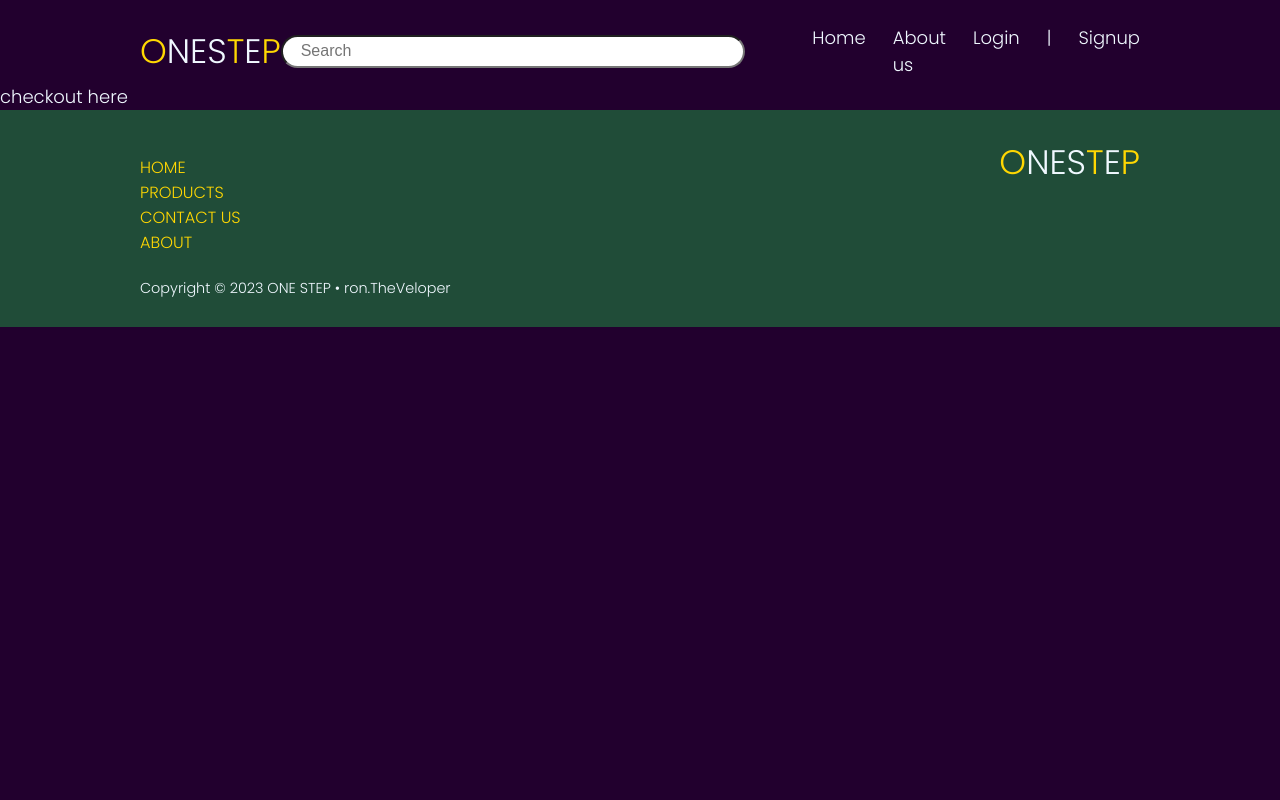
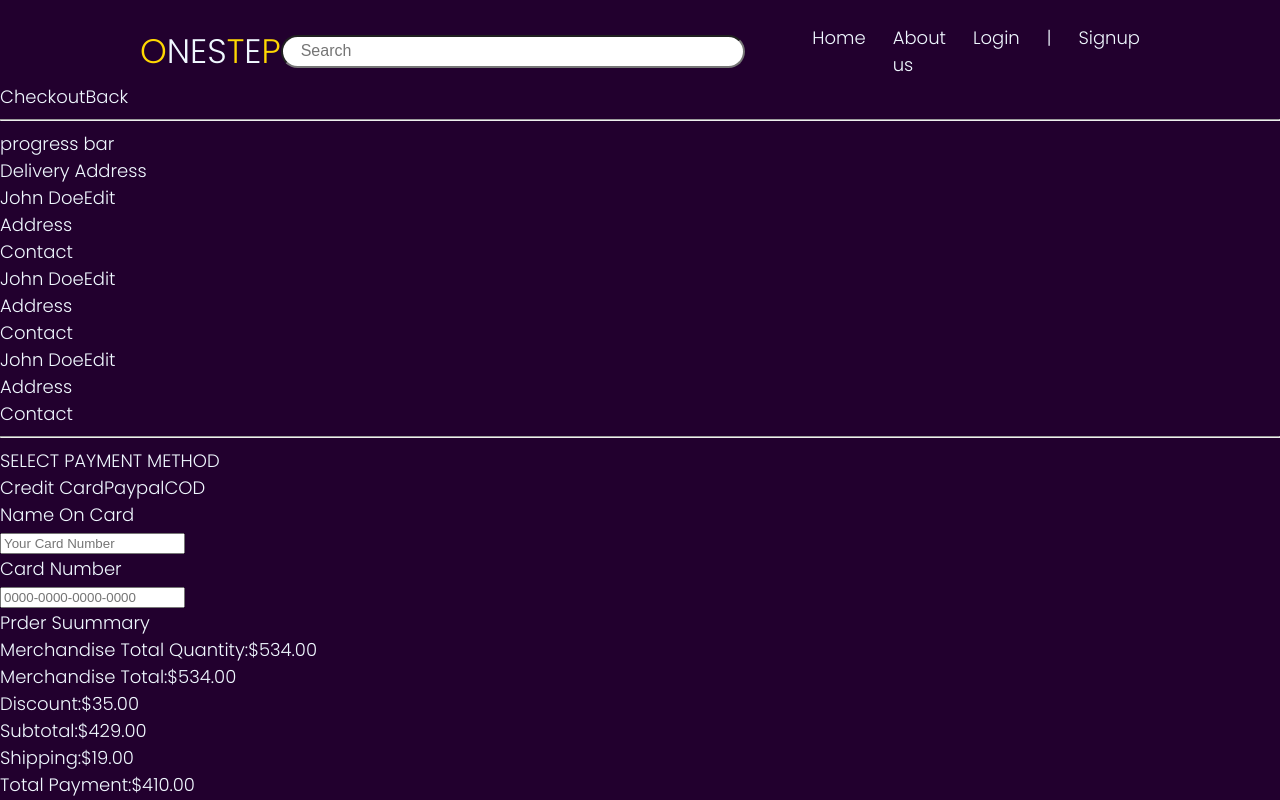
Before and after one commit to ron062394/Onestep-MERN, a React (Create React App) app in the folder frontend/: page /checkout in a window 1280 px wide. Shown: the top 800 px of the page. Built offline with nearby package versions, Linux system fonts and the light colour scheme.

Commit message:
Added checkout template structure

```diff
--- a/frontend/src/pages/Checkout.jsx
+++ b/frontend/src/pages/Checkout.jsx
@@ -3,7 +3,90 @@
 function Checkout() {
     return (
       <section className="checkout-section">
-        checkout here
+        <div>
+          <span>Checkout</span>
+          <span>Back</span>
+        </div>
+        <hr />
+        <div>
+          progress bar
+        </div>
+
+        <div>
+          <div>Delivery Address</div>
+          <div>
+            <span>
+              <div>
+                <span>John Doe</span>
+                <span>Edit</span>
+              </div>
+              <div>Address</div>
+              <div>Contact</div>
+            </span>
+          </div>
+          <div>
+            <span>
+              <div>
+                <span>John Doe</span>
+                <span>Edit</span>
+              </div>
+              <div>Address</div>
+              <div>Contact</div>
+            </span>
+          </div>
+          <div>
+            <span>
+              <div>
+                <span>John Doe</span>
+                <span>Edit</span>
+              </div>
+              <div>Address</div>
+              <div>Contact</div>
+            </span>
+          </div>
+        </div>
+
+        <hr/>
+        <div>SELECT PAYMENT METHOD</div>
+        <div>
+          <span>Credit Card</span>
+          <span>Paypal</span>
+          <span>COD</span>
+        </div>
+
+        <div>Name On Card</div>
+        <input type="text" placeholder="Your Card Number"/>
+        <div>Card Number</div>
+        <input type="number" placeholder="0000-0000-0000-0000"/>
+        <div>
+          <div>Prder Suummary</div>
+          <div>
+            <span>Merchandise Total Quantity:</span>
+            <span>$534.00</span>
+          </div>
+          <div>
+            <span>Merchandise Total:</span>
+            <span>$534.00</span>
+          </div>
+          <div>
+            <span>Discount:</span>
+            <span>$35.00</span>
+          </div>
+          <div>
+            <span>Subtotal:</span>
+            <span>$429.00</span>
+          </div>
+          <div>
+            <span>Shipping:</span>
+            <span>$19.00</span>
+          </div>
+          <div>
+            <span>Total Payment:</span>
+            <span>$410.00</span>
+          </div>
+          <div></div>
+          <button>Checkout</button>
+        </div>
 
       </section>
     );
```
